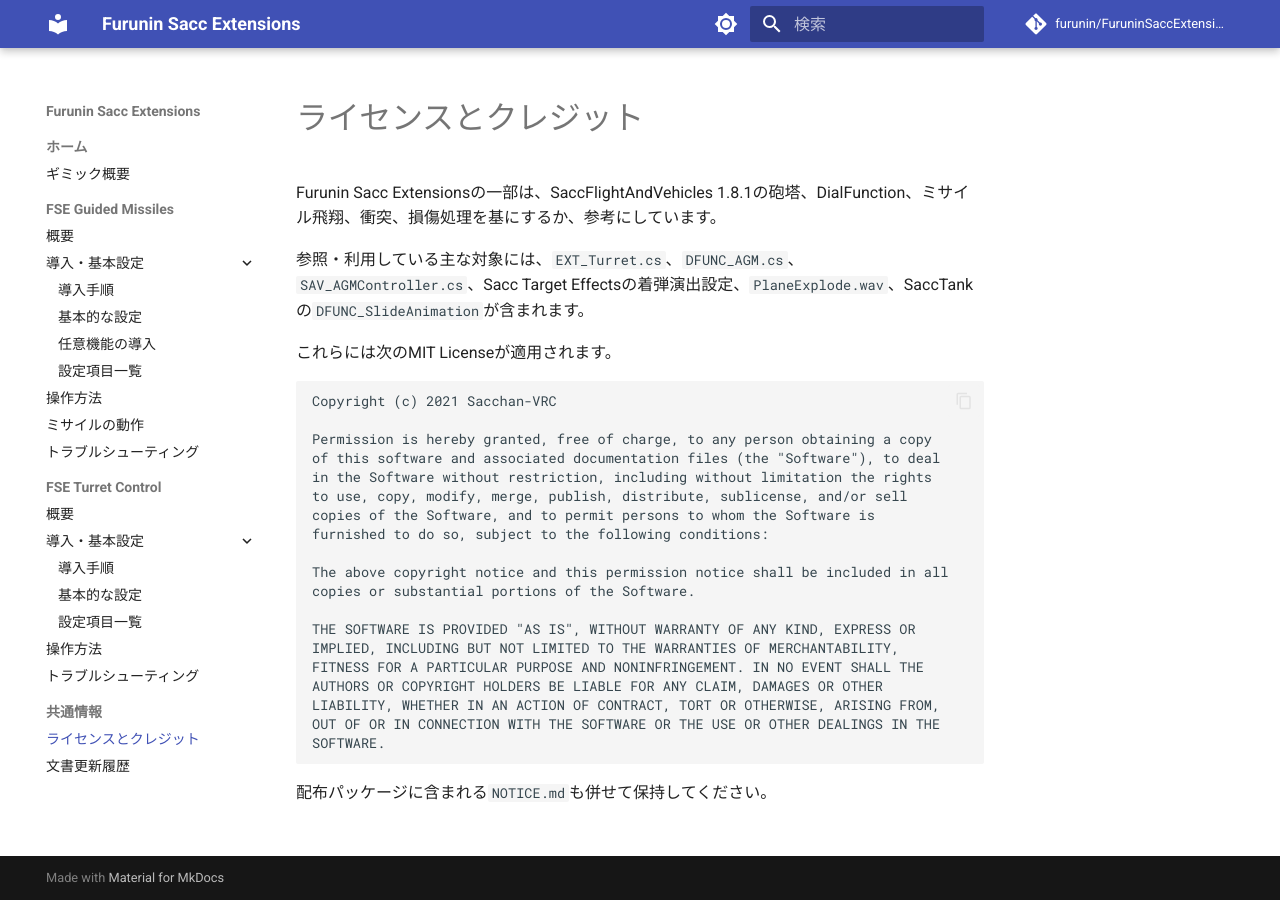
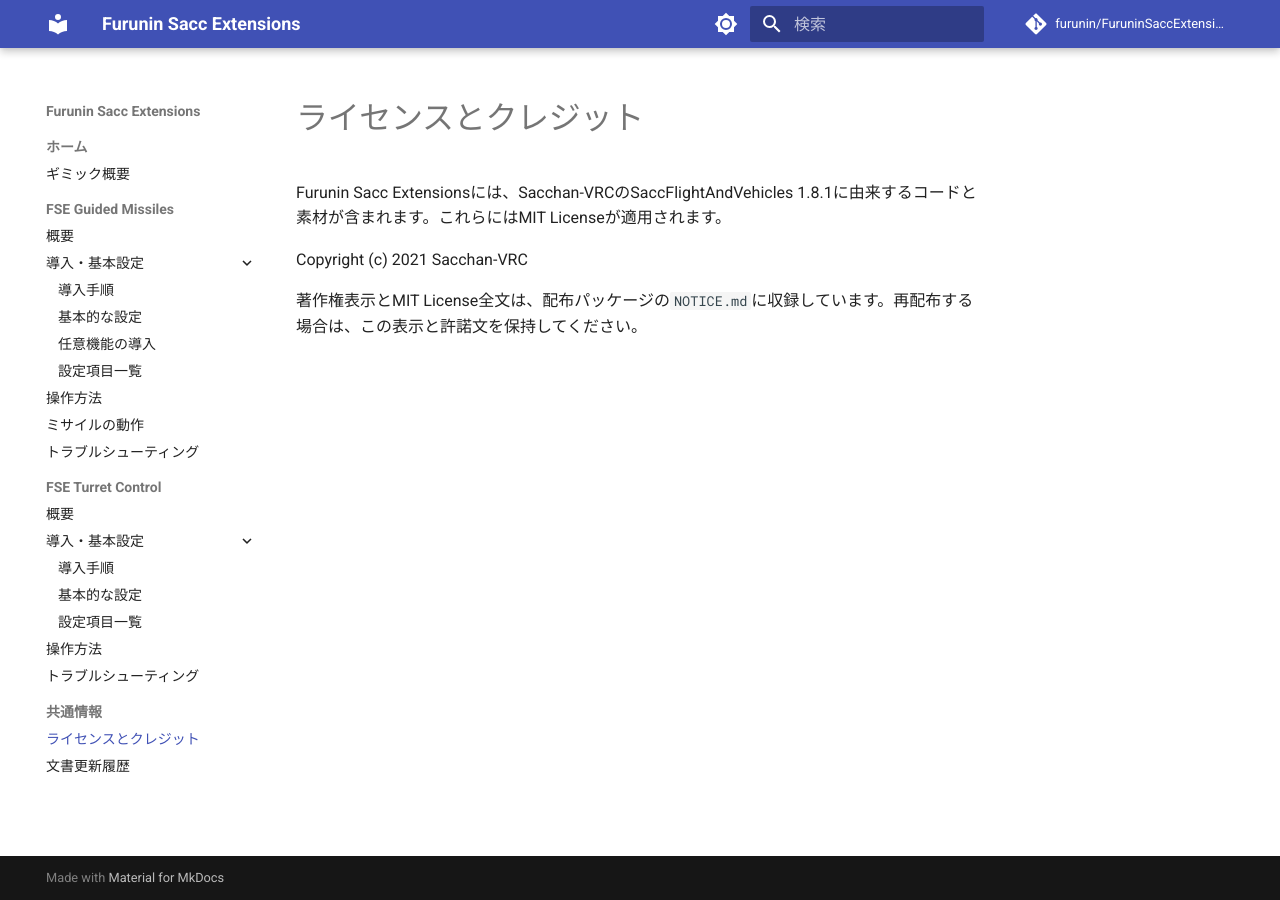
Before and after one commit to furunin/FuruninSaccExtensions-Docs, an MkDocs documentation site: the page built from docs/common/license.md, in a window 1280 px wide. Built offline with MkDocs 1.6.1 and Material for MkDocs 9.7.7, drawn with Linux system fonts in a browser that asks for light colours; comment, search, counter and statistics services are not loaded; the version menu is left out.

Commit message:
docs: simplify license notice

````diff
--- a/docs/common/license.md
+++ b/docs/common/license.md
@@ -1,31 +1,7 @@
 # ライセンスとクレジット
 
-Furunin Sacc Extensionsの一部は、SaccFlightAndVehicles 1.8.1の砲塔、DialFunction、ミサイル飛翔、衝突、損傷処理を基にするか、参考にしています。
+Furunin Sacc Extensionsには、Sacchan-VRCのSaccFlightAndVehicles 1.8.1に由来するコードと素材が含まれます。これらにはMIT Licenseが適用されます。
 
-参照・利用している主な対象には、`EXT_Turret.cs`、`DFUNC_AGM.cs`、`SAV_AGMController.cs`、Sacc Target Effectsの着弾演出設定、`PlaneExplode.wav`、SaccTankの`DFUNC_SlideAnimation`が含まれます。
-
-これらには次のMIT Licenseが適用されます。
-
-```text
 Copyright (c) 2021 Sacchan-VRC
 
-Permission is hereby granted, free of charge, to any person obtaining a copy
-of this software and associated documentation files (the "Software"), to deal
-in the Software without restriction, including without limitation the rights
-to use, copy, modify, merge, publish, distribute, sublicense, and/or sell
-copies of the Software, and to permit persons to whom the Software is
-furnished to do so, subject to the following conditions:
-
-The above copyright notice and this permission notice shall be included in all
-copies or substantial portions of the Software.
-
-THE SOFTWARE IS PROVIDED "AS IS", WITHOUT WARRANTY OF ANY KIND, EXPRESS OR
-IMPLIED, INCLUDING BUT NOT LIMITED TO THE WARRANTIES OF MERCHANTABILITY,
-FITNESS FOR A PARTICULAR PURPOSE AND NONINFRINGEMENT. IN NO EVENT SHALL THE
-AUTHORS OR COPYRIGHT HOLDERS BE LIABLE FOR ANY CLAIM, DAMAGES OR OTHER
-LIABILITY, WHETHER IN AN ACTION OF CONTRACT, TORT OR OTHERWISE, ARISING FROM,
-OUT OF OR IN CONNECTION WITH THE SOFTWARE OR THE USE OR OTHER DEALINGS IN THE
-SOFTWARE.
-```
-
-配布パッケージに含まれる`NOTICE.md`も併せて保持してください。
+著作権表示とMIT License全文は、配布パッケージの`NOTICE.md`に収録しています。再配布する場合は、この表示と許諾文を保持してください。
````
